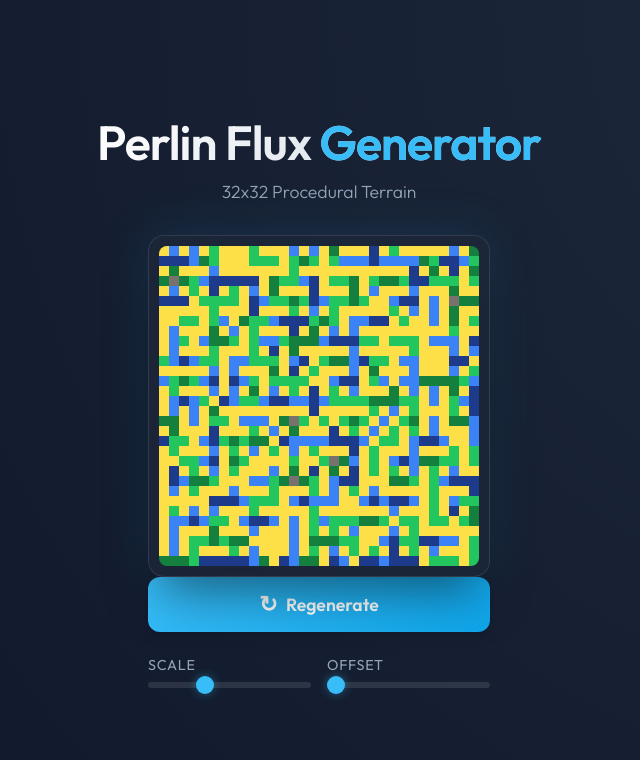
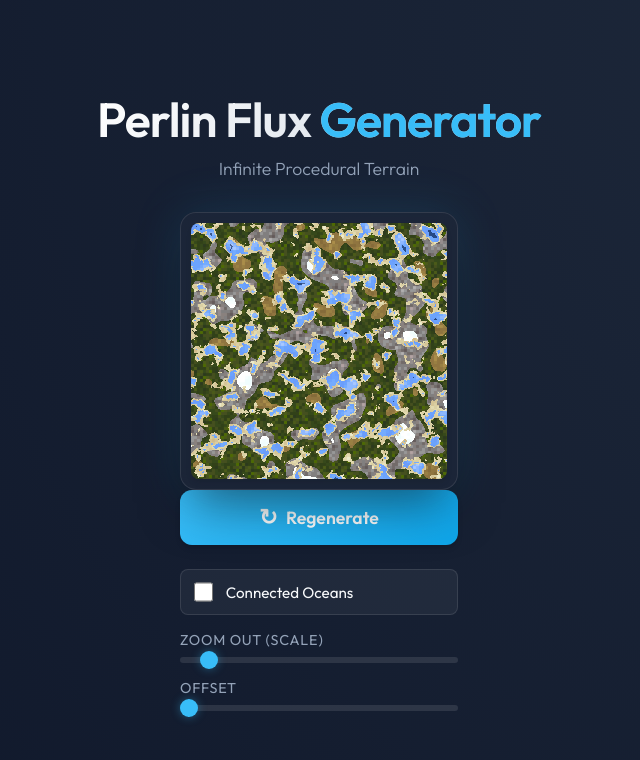
Before and after one commit to leocunhadev/flatcraft, a website built with Vite: page index.html in a window 1280 px wide. Shown: the whole page, without its empty margins (321-961 px from the left). Built offline with nearby package versions, Linux system fonts and the light colour scheme.

Commit message:
feat: Introduce procedural terrain generation using Perlin noise, biome mapping, and domain warping.

```diff
--- a/index.html
+++ b/index.html
@@ -1,5 +1,6 @@
 <!doctype html>
 <html lang="en">
+
 <head>
   <meta charset="UTF-8" />
   <link rel="icon" type="image/svg+xml" href="/vite.svg" />
@@ -9,11 +10,12 @@
   <link rel="preconnect" href="https://fonts.gstatic.com" crossorigin>
   <link href="https://fonts.googleapis.com/css2?family=Outfit:wght@300;400;600&display=swap" rel="stylesheet">
 </head>
+
 <body>
   <div id="app">
     <header>
       <h1>Perlin Flux <span>Generator</span></h1>
-        <p>32x32 Procedural Terrain</p>
+      <p>Infinite Procedural Terrain</p>
     </header>
 
     <main>
@@ -29,9 +31,13 @@
         </button>
 
         <div class="params">
+          <div class="checkbox-group">
+            <input type="checkbox" id="warpInput">
+            <label for="warpInput">Connected Oceans</label>
+          </div>
           <div class="param-group">
-               <label>Scale</label>
-               <input type="range" id="scaleInput" min="1" max="10" step="0.1" value="4">
+            <label>Zoom Out (Scale)</label>
+            <input type="range" id="scaleInput" min="0.1" max="50" step="0.1" value="4">
           </div>
           <div class="param-group">
             <label>Offset</label>
@@ -43,4 +49,5 @@
   </div>
   <script type="module" src="/src/main.ts"></script>
 </body>
+
 </html>
--- a/src/main.ts
+++ b/src/main.ts
@@ -1,103 +1,238 @@
 import './style.css'
 import { PerlinNoise } from './perlin'
+// @ts-ignore
+import textureUrl from './imagens/texturas_terrenos.png'
 
 const canvas = document.getElementById('mapCanvas') as HTMLCanvasElement;
 const ctx = canvas.getContext('2d')!;
 const regenerateBtn = document.getElementById('regenerateBtn') as HTMLButtonElement;
 const scaleInput = document.getElementById('scaleInput') as HTMLInputElement;
 const offsetInput = document.getElementById('offsetInput') as HTMLInputElement;
+const warpInput = document.getElementById('warpInput') as HTMLInputElement;
 
-const WIDTH = 32;
-const HEIGHT = 32;
+const WIDTH = 256;
+const HEIGHT = 256;
 
-// Initialize Noise
-let noise = new PerlinNoise();
+// Sync canvas internal resolution
+canvas.width = WIDTH;
+canvas.height = HEIGHT;
 
-// Color Palette (Hex)
-const COLORS = {
-  deepWater: '#1e3a8a', // blue-900
-  water: '#3b82f6',     // blue-500
-  sand: '#fde047',      // yellow-300
-  grass: '#22c55e',     // green-500
-  forest: '#15803d',    // green-700
-  rock: '#78716c',      // stone-500
-  snow: '#f8fafc',      // slate-50
+// Initialize Noise Layers
+let noiseHeight = new PerlinNoise();
+let noiseTemp = new PerlinNoise();
+
+// Texture Management
+const terrainImage = new Image();
+let terrainData: Uint8ClampedArray | null = null;
+let spriteSize = 16;
+const spritesPerRow = 5; // Based on the provided 5x3 grid image
+
+terrainImage.onload = () => {
+  const offCanvas = document.createElement('canvas');
+  offCanvas.width = terrainImage.width;
+  offCanvas.height = terrainImage.height;
+  const offCtx = offCanvas.getContext('2d')!;
+  offCtx.drawImage(terrainImage, 0, 0);
+  // Calculate sprite size based on 5 columns
+  spriteSize = terrainImage.width / spritesPerRow;
+  if (Math.floor(spriteSize) !== spriteSize) {
+    console.warn("Sprite size is non-integer, check image dimensions and biome count.");
+  }
+  terrainData = offCtx.getImageData(0, 0, terrainImage.width, terrainImage.height).data;
+  generate();
+};
+terrainImage.src = textureUrl;
+
+// Ensure we don't try to generate before load, though generate() checks terrainData.
+
+// Biome Indices (Order defined by left-to-right image position)
+const BIOMES = {
+  deepOcean: 0,
+  ocean: 1,
+  beach: 2,
+
+  snow: 3,
+  tundra: 4,
+
+  grass: 5,
+  forest: 6,
+  jungle: 7,
+
+  savanna: 8,
+  desert: 9,
+  badlands: 10,
+
+  mountain: 11,
+  snowyMountain: 12
 };
 
-function getColor(value: number): string {
-  // Value is roughly -1 to 1, normalise to 0..1 sort of, or just threshold
-  // Perlin noise can go slightly outside -1..1 depending on implementation but usually around there.
+function getBiomeIndex(elevation: number, temperature: number): number {
+  // Elevation is now in range [-10, 10]
+  // Water Line is 6.0 (defines 50% mark)
 
-  if (value < -0.3) return COLORS.deepWater;
-  if (value < -0.05) return COLORS.water;
-  if (value < 0.05) return COLORS.sand;
-  if (value < 0.35) return COLORS.grass;
-  if (value < 0.6) return COLORS.forest;
-  if (value < 0.8) return COLORS.rock;
-  return COLORS.snow;
+  // WATER (h <= 6)
+  if (elevation <= 6.0) {
+    if (elevation < 1.0) return BIOMES.deepOcean; // Increased range for visibility
+    // if (elevation < 4.0) return BIOMES.ocean;      // -5 to 4
+    return BIOMES.ocean;
+  }
+
+  // LAND (h > 6)
+
+  // Beach/Sand: 6.0 to 6.4
+  if (elevation < 6.4) {
+    return temperature < 0.2 ? BIOMES.tundra : BIOMES.beach;
+  }
+
+  // Mountains: > 9.0
+  if (elevation > 9.0) {
+    if (temperature < 0.5) return BIOMES.snowyMountain;
+    return BIOMES.mountain;
+  }
+
+  // Standard Terrain (6.4 to 9.0)
+  // COLD
+  if (temperature < 0.3) return BIOMES.snow;
+  // COOL
+  if (temperature < 0.45) return BIOMES.tundra;
+  // TEMPERATE
+  if (temperature < 0.65) {
+    return BIOMES.forest; // Mostly forest
+  }
+  // WARM
+  if (temperature < 0.8) return BIOMES.savanna;
+  // HOT
+  return BIOMES.desert;
+}
+
+// Fractal Brownian Motion (Octaves)
+function fbm(x: number, y: number, octaves: number, persistence: number, lacunarity: number, noiseSource: PerlinNoise): number {
+  let total = 0;
+  let frequency = 1;
+  let amplitude = 1;
+  let maxValue = 0;
+
+  for (let i = 0; i < octaves; i++) {
+    total += noiseSource.noise(x * frequency, y * frequency, 0) * amplitude;
+    maxValue += amplitude;
+    amplitude *= persistence;
+    frequency *= lacunarity;
+  }
+
+  return total / maxValue;
 }
 
 function generate() {
-  const scale = parseFloat(scaleInput.value); // Controls zoom/frequency
-  const offset = parseFloat(offsetInput.value); // Moves the map
+  if (!terrainData) return; // Wait for texture
 
-  // Re-seed noise if needed?
-  // PerlinNoise class as written has fixed permutation on init.
-  // To get "new" maps we need new permutation or simple offset in noise space.
-  // We will use a random offset + slider offset for z or x/y.
+  const scale = parseFloat(scaleInput.value);
+  const userOffset = parseFloat(offsetInput.value);
+  const useWarp = warpInput.checked;
 
-  // Actually, to make "Regenerate" work, we should just instantiate new Noise or add a random seed offset.
-  // My Perlin implementation generates permutation in constructor. So new PerlinNoise() = new Seed.
+  // Elevation settings
+  const baseFreq = 0.03;
+  const frequency = baseFreq * (scale / 2);
+  const octaves = 4;
 
-  // We'll create a new noise instance only on Regenerate click, but preserve slider usage for pan/zoom?
-  // No, user wants "Regenerate". Let's use a global scalar offset for randomness.
+  // Temperature settings
+  const tempFrequency = frequency * 0.5;
 
-  ctx.clearRect(0, 0, WIDTH, HEIGHT);
+  // Prepare Output Data
+  const canvasData = ctx.createImageData(WIDTH, HEIGHT);
+  const outputData = canvasData.data;
+
+  // Texture dimensions
+  const texWidth = terrainImage.width;
+  // const texHeight = terrainImage.height;
 
   for (let y = 0; y < HEIGHT; y++) {
     for (let x = 0; x < WIDTH; x++) {
-      // Scale coordinates.
-      // Higher scale input = Zoom IN? Or Zoom OUT?
-      // Usually Scale = Frequency. Higher Frequency = Zoom OUT (more noise).
-      // Let's make "Scale" input mean Zoom Level (so higher = larger features = lower frequency).
-      // freq = 1 / scale.
+      // 1. Get raw noise 0..1
+      let nx = (x + userOffset * 5) * frequency;
+      let ny = (y + userOffset * 5) * frequency;
 
-      const frequency = 10 / (scale * 5); // magic numbers to tune feel
+      // DOMAIN WARPING
+      if (useWarp) {
+        const qx = fbm(nx + 5.2, ny + 1.3, 2, 0.5, 2.0, noiseHeight);
+        const qy = fbm(nx + 1.3, ny + 2.8, 2, 0.5, 2.0, noiseHeight);
 
-      const nx = (x + offset * 10) * frequency;
-      const ny = (y + offset * 10) * frequency;
+        // Displace the coordinate
+        nx += 4.0 * qx * (scale / 10);
+        ny += 4.0 * qy * (scale / 10);
+      }
 
-      // Use offsetInput as a Z coordinate for animation/scrolling effect if desired,
-      // or just X/Y offset. Let's use it as X/Y offset index.
-      // But wait, "Offset" slider is usually for scrolling noise.
-      // "Regenerate" button should completely randomize the map.
+      let rawE = fbm(nx, ny, octaves, 0.5, 2.0, noiseHeight);
+      const nE = (rawE + 1) / 2; // 0..1
 
-      // Refined logic:
-      // Regenerate: Randomizes the internal Permutation table (new PerlinNoise).
-      // Offset Slider: Scrolls through the CURRENT map (modifies inputs to noise).
-      // Scale Slider: Zooms in/out (modifies input multiplier).
+      // 2. Map 0..1 to -10..10
+      let h = 0;
+      if (nE < 0.4) {
+        h = -10 + (nE / 0.4) * 16;
+      } else {
+        h = 6 + ((nE - 0.4) / 0.6) * 4;
+      }
 
-      const val = noise.noise(nx, ny, 0);
+      // 3. Temperature (Standard 0..1)
+      let nTx = (x + userOffset * 5 + 1000) * tempFrequency;
+      let nTy = (y + userOffset * 5 + 1000) * tempFrequency;
 
-      ctx.fillStyle = getColor(val);
-      ctx.fillRect(x, y, 1, 1);
+      if (useWarp) {
+        const qx = fbm(nTx, nTy, 2, 0.5, 2.0, noiseHeight);
+        const qy = fbm(nTx + 10, nTy + 10, 2, 0.5, 2.0, noiseHeight);
+        nTx += 2.0 * qx;
+        nTy += 2.0 * qy;
+      }
+
+      let rawT = fbm(nTx, nTy, 2, 0.5, 2.0, noiseTemp);
+      const t = (rawT + 1) / 2;
+
+      // Determine Biome
+      const biomeIndex = getBiomeIndex(h, t);
+
+      // Texture Mapping
+      // Calculate texture coordinate
+      // We tile the texture based on world coordinates (x, y)
+      const tileX = Math.floor(x % spriteSize);
+      const tileY = Math.floor(y % spriteSize);
+
+      // Grid Layout Logic (5 columns)
+      const col = biomeIndex % spritesPerRow;
+      const row = Math.floor(biomeIndex / spritesPerRow);
+
+      const srcX = Math.floor(col * spriteSize + tileX);
+      const srcY = Math.floor(row * spriteSize + tileY);
+
+      // Read from textureData
+      const srcIndex = (srcY * texWidth + srcX) * 4;
+
+      // Write to outputData
+      const paramIndex = (y * WIDTH + x) * 4;
+
+      // Copy RGBA
+      if (srcIndex < terrainData.length) {
+        outputData[paramIndex] = terrainData[srcIndex];
+        outputData[paramIndex + 1] = terrainData[srcIndex + 1];
+        outputData[paramIndex + 2] = terrainData[srcIndex + 2];
+        outputData[paramIndex + 3] = 255; // Alpha
+      }
     }
   }
+
+  ctx.putImageData(canvasData, 0, 0);
 }
 
-// Initial Generation
-generate();
+// Initial Generation - Managed by Image OnLoad
 
 // Event Listeners
 scaleInput.addEventListener('input', generate);
 offsetInput.addEventListener('input', generate);
+warpInput.addEventListener('change', generate);
 
 regenerateBtn.addEventListener('click', () => {
-  noise = new PerlinNoise(); // Reshuffles permutation
-  // specific user experience: Reset offset? Maybe keep it.
-  generate();
+  noiseHeight = new PerlinNoise();
+  noiseTemp = new PerlinNoise();
+  generate(); // Note: animation removed to keep simple logic intact with ImageData
 
-  // Add a nice visual pop to canvas
   canvas.style.transform = 'scale(0.95)';
   setTimeout(() => canvas.style.transform = 'scale(1)', 100);
 });
--- a/src/style.css
+++ b/src/style.css
@@ -83,10 +83,15 @@ header p {
 
 canvas {
   display: block;
-  width: 320px;
-  height: 320px; /* Scaling up 32x32 to 320x320 visullay */
-  image-rendering: pixelated; /* Crucial for strict 1px look */
+  width: 100%;
+  max-width: 640px;
+  /* Double the previous visual size approx */
+  aspect-ratio: 1 / 1;
+  height: auto;
+  image-rendering: pixelated;
+  /* Crucial for strict 1px look */
   border-radius: 8px;
+  box-shadow: 0 4px 6px -1px rgba(0, 0, 0, 0.1);
 }
 
 .controls {
@@ -131,13 +136,40 @@ button:active {
   line-height: 1;
 }
 
+/* ... existing styles ... */
+
 .params {
   display: flex;
+  flex-direction: column;
+  /* Changed to column to stack checkbox and sliders */
   gap: 1rem;
-  justify-content: space-between;
+}
+
+.checkbox-group {
+  display: flex;
+  align-items: center;
+  gap: 0.8rem;
+  background: rgba(255, 255, 255, 0.05);
+  padding: 0.8rem;
+  border-radius: 8px;
+  border: 1px solid var(--glass-border);
+}
+
+.checkbox-group input[type="checkbox"] {
+  width: 1.2rem;
+  height: 1.2rem;
+  accent-color: var(--accent-color);
+  cursor: pointer;
+}
+
+.checkbox-group label {
+  color: var(--text-primary);
+  font-size: 0.95rem;
+  cursor: pointer;
 }
 
 .param-group {
+  /* ... */
   display: flex;
   flex-direction: column;
   gap: 0.5rem;
@@ -176,16 +208,37 @@ input[type="range"]::-webkit-slider-thumb:hover {
 }
 
 @keyframes fadeInDown {
-  from { opacity: 0; transform: translateY(-20px); }
-  to { opacity: 1; transform: translateY(0); }
+  from {
+    opacity: 0;
+    transform: translateY(-20px);
+  }
+
+  to {
+    opacity: 1;
+    transform: translateY(0);
+  }
 }
 
 @keyframes fadeInUp {
-  from { opacity: 0; transform: translateY(20px); }
-  to { opacity: 1; transform: translateY(0); }
+  from {
+    opacity: 0;
+    transform: translateY(20px);
+  }
+
+  to {
+    opacity: 1;
+    transform: translateY(0);
+  }
 }
 
 @keyframes scaleIn {
-  from { opacity: 0; transform: scale(0.9); }
-  to { opacity: 1; transform: scale(1); }
+  from {
+    opacity: 0;
+    transform: scale(0.9);
+  }
+
+  to {
+    opacity: 1;
+    transform: scale(1);
+  }
 }
```
Also changed, not shown: src/imagens/texturas_terrenos.png (added). Lines whose indentation alone changed are shown as unchanged.
